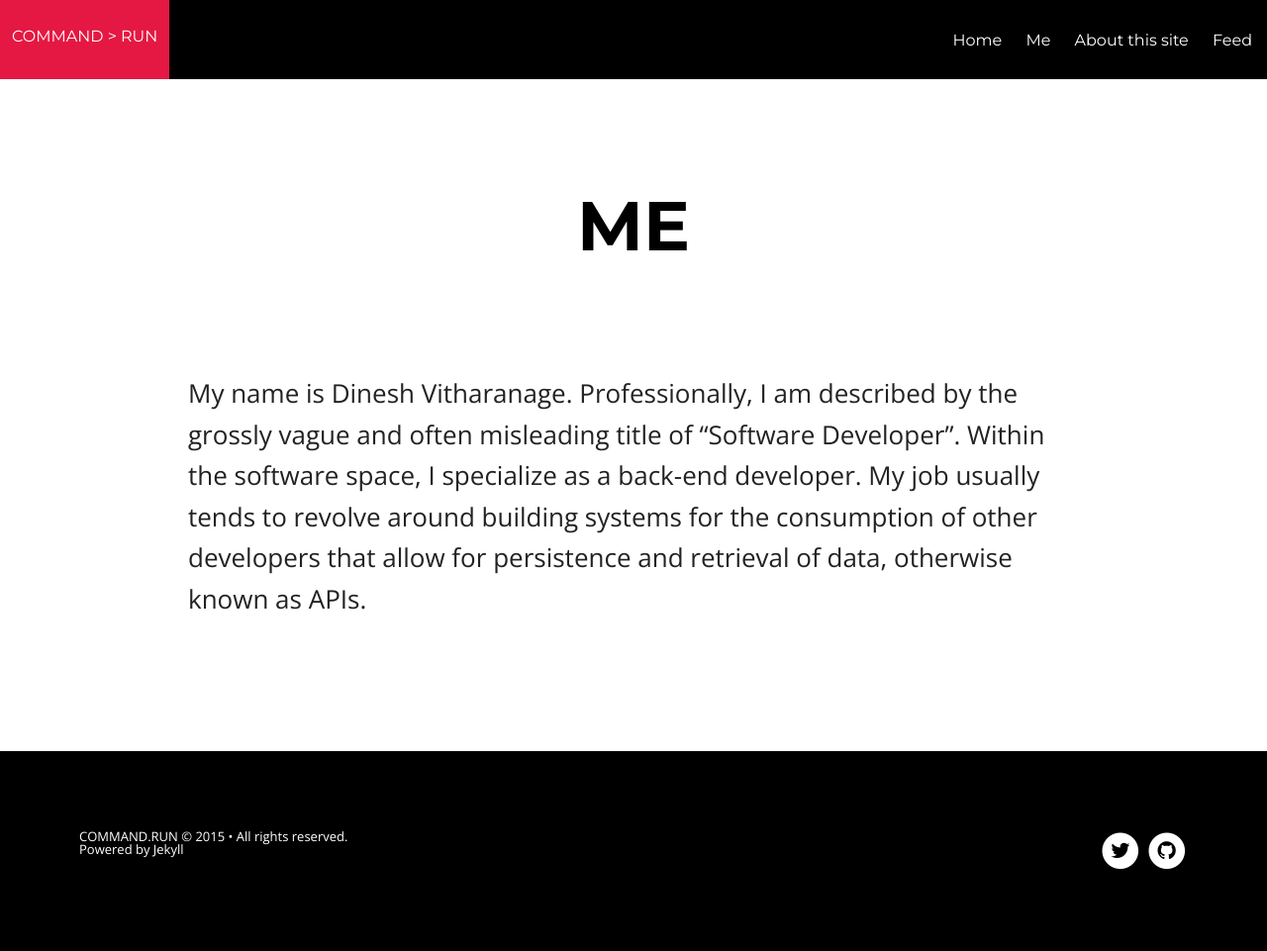
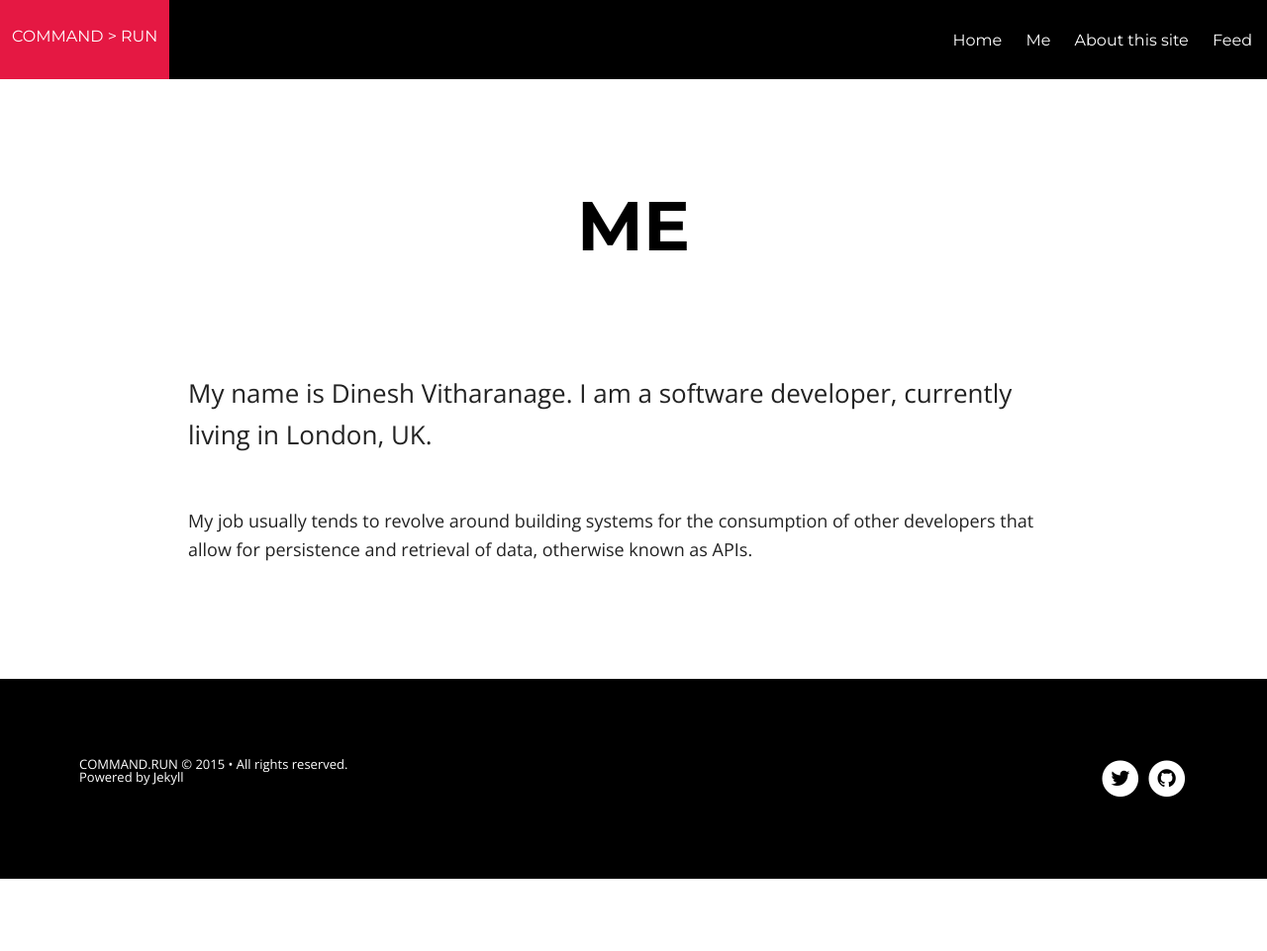
Before and after one commit to dnshio/dnshio.github.io, a Jekyll site: the page built from about-me.md, in a window 1280 px wide. Shown: the whole page at 99% size. Built offline with Jekyll 4.4.1, drawn with Linux system fonts in a browser that asks for light colours; nearby versions of some CDN libraries; after the commit the page ends 900 px from its top, so only the background shows below that.

Commit message:
Changed desc and bio page

```diff
--- a/_config.yml
+++ b/_config.yml
@@ -1,19 +1,5 @@
-# Site settings
-#title: Command.run
-#email: dvitharanage@gmail.com
-#description: > # this means to ignore newlines until "baseurl:"
-#  Collective thoughts from a single perspective through murky lenses of D Vitharanage's eyes
-#baseurl: "" # the subpath of your site, e.g. /blog/
-#url: "http://www.command.run" # the base hostname & protocol for your site
-#twitter_username: killneel
-#github_username:  dvitharanage
-#
-## Build settings
-#markdown: kramdown
-
-
 title:            Command.run
-description:      Collective thoughts from a single perspective through murky lenses of D Vitharanage's eyes
+description:      Dinesh Vitharanage's Two Cents
 logo:             cmd-run-logo.png
 disqus_shortname: commandandrun
 # Assign a default image for your site's header and footer
--- a/about-me.md
+++ b/about-me.md
@@ -4,7 +4,7 @@ title: Me
 permalink: /about-me/
 ---
 
-My name is Dinesh Vitharanage. Professionally, I am described by the grossly vague and often misleading title of
-"Software Developer". Within the software space, I specialize as a back-end developer. My job usually tends to revolve
-around building systems for the consumption of other developers that allow for persistence and retrieval of data, otherwise
-known as APIs.
+My name is Dinesh Vitharanage. I am a software developer, currently living in London, UK.
+
+My job usually tends to revolve around building systems for the consumption of other developers that allow for
+persistence and retrieval of data, otherwise known as APIs.
```
Also changed, not shown: 12 other files.
